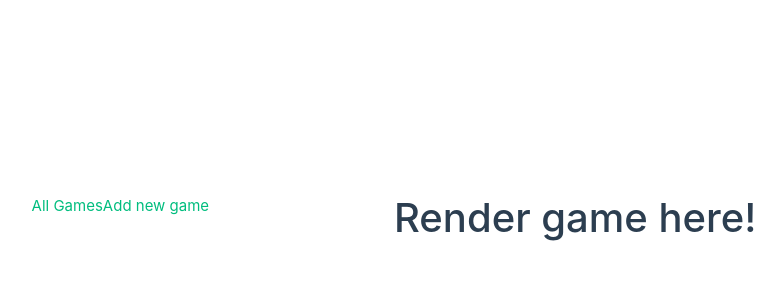
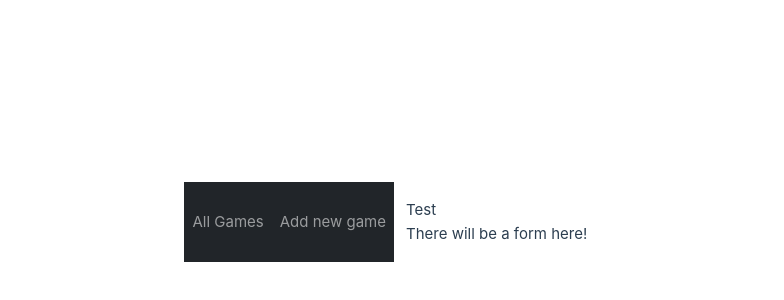
Before and after one commit to Temeculous/elder-scrolls-tracker-front, a Vue app: page /new in a window 1280 px wide. Shown: the part 178-478 px from the top of the page, without its empty margins (246-1030 px from the left). Built offline with nearby package versions, Linux system fonts and the light colour scheme.

Commit message:
htp-common for axios

```diff
--- a/src/App.vue
+++ b/src/App.vue
@@ -1,45 +1,20 @@
 <script setup>
-import HelloWorld from './components/HelloWorld.vue'
-import TheWelcome from './components/TheWelcome.vue'
 import GameIndex from './components/ESGameIndex.vue'
 </script>
 
 <template>
-  <nav>
-    <router-link to="/">All Games</router-link>
-    <router-link to="/new">Add new game</router-link>
+  <nav class="navbar navbar-expand navbar-dark bg-dark">
+    <div class="navbar-nav mr-auto">
+      <li class="nav-item">
+        <router-link to="/" class="nav-link">All Games</router-link>
+      </li>
+      <li class="nav-item">
+        <router-link to="/new" class="nav-link">Add new game</router-link>
+      </li>
+    </div>
   </nav>
 
-  <main>
-    <GameIndex />
-  </main>
+<div class="container mt-3">
+  <router-view />
+  </div>
 </template>
-
-<style scoped>
-header {
-  line-height: 1.5;
-}
-
-.logo {
-  display: block;
-  margin: 0 auto 2rem;
-}
-
-@media (min-width: 1024px) {
-  header {
-    display: flex;
-    place-items: center;
-    padding-right: calc(var(--section-gap) / 2);
-  }
-
-  .logo {
-    margin: 0 2rem 0 0;
-  }
-
-  header .wrapper {
-    display: flex;
-    place-items: flex-start;
-    flex-wrap: wrap;
-  }
-}
-</style>
--- a/src/components/AddGame.vue
+++ b/src/components/AddGame.vue
@@ -1,4 +1,4 @@
 <template>
-  <div>Test hello</div>
+  <div>Test</div>
   <p>There will be a form here!</p>
 </template>
--- a/src/components/HelloWorld.vue
+++ /dev/null
@@ -1,43 +0,0 @@
-<script setup>
-defineProps({
-  msg: {
-    type: String,
-    required: true
-  }
-})
-</script>
-
-<template>
-  <div class="greetings">
-    <h1 class="green">{{ msg }}</h1>
-    <h3>
-      <router-link to="/">Add Game</router-link>.
-      <router-link to="/new">All Games</router-link> +
-    </h3>
-  </div>
-</template>
-
-<style scoped>
-h1 {
-  font-weight: 500;
-  font-size: 2.6rem;
-  position: relative;
-  top: -10px;
-}
-
-h3 {
-  font-size: 1.2rem;
-}
-
-.greetings h1,
-.greetings h3 {
-  text-align: center;
-}
-
-@media (min-width: 1024px) {
-  .greetings h1,
-  .greetings h3 {
-    text-align: left;
-  }
-}
-</style>
```
Also changed, not shown: src/http-common.js (added, +8 -0 lines).
